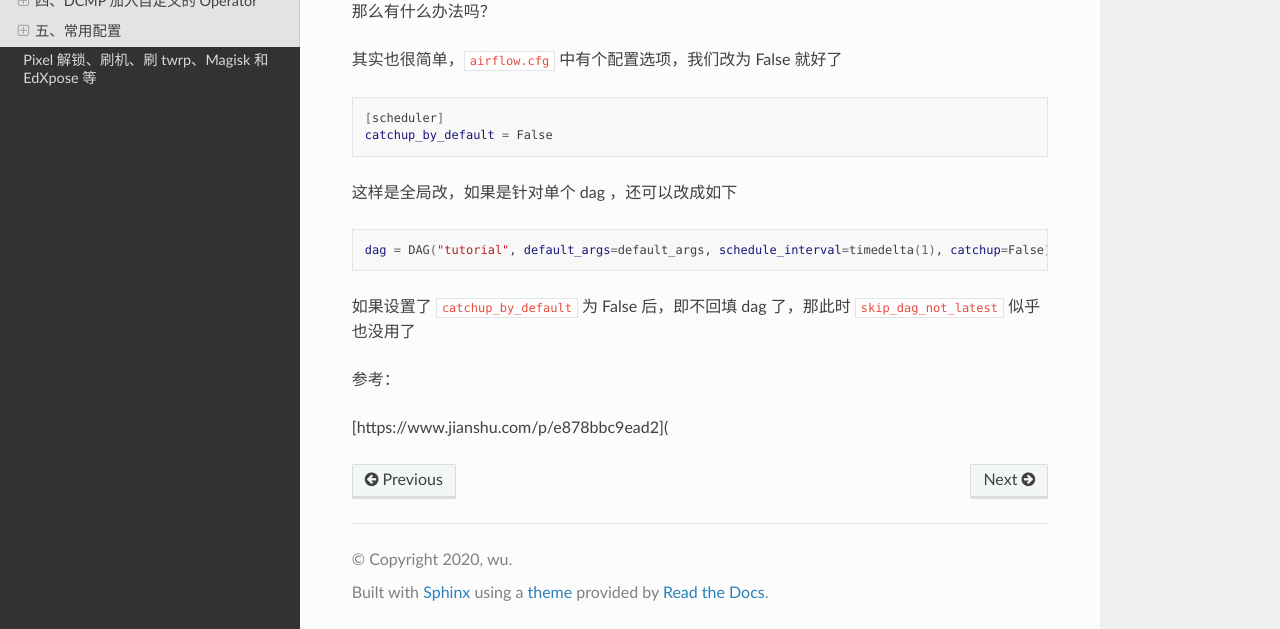
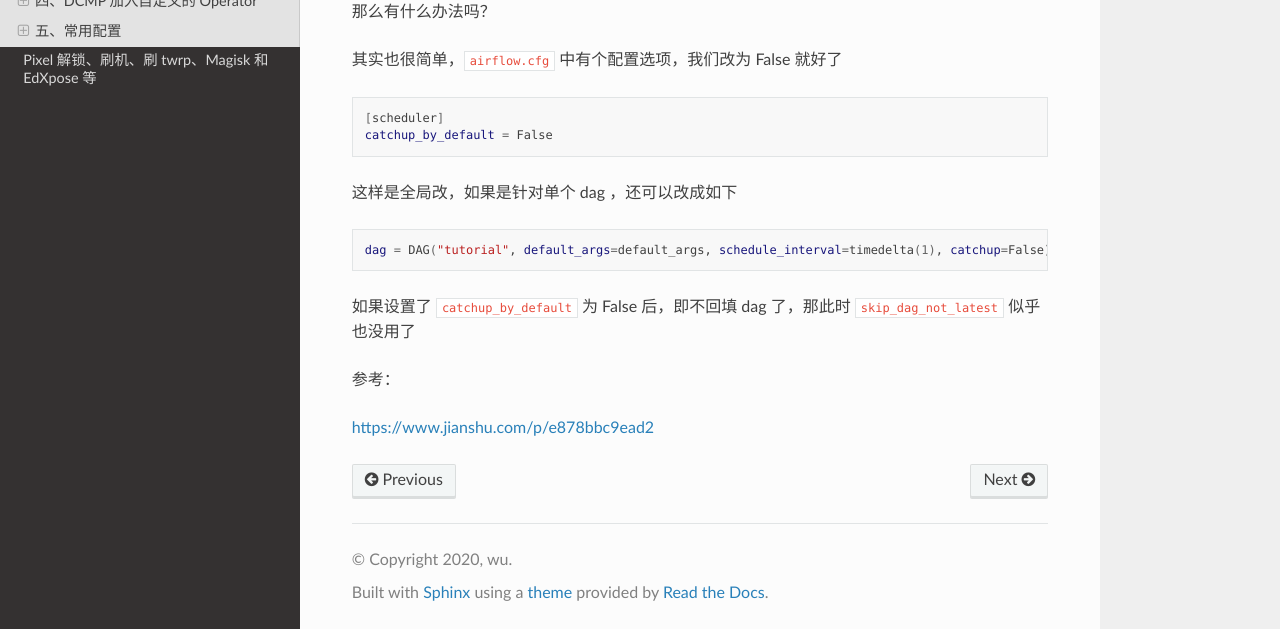
Before and after one commit to Joder5/my-cookbook, a Sphinx documentation site: the page built from source/dcmp.md, in a window 1280 px wide and 900 px high, scrolled down 14531 px, cut to the strip 271-900 px from the top of the window. Built offline with Sphinx 7.4.7 and the Read the Docs theme 2.0.0, drawn with Linux system fonts in a browser that asks for light colours; part of the change alters nothing that is shown.

```diff
--- a/source/dcmp.md
+++ b/source/dcmp.md
@@ -574,4 +574,4 @@ dag = DAG("tutorial", default_args=default_args, schedule_interval=timedelta(1),
 
 参考：
 
-[https://www.jianshu.com/p/e878bbc9ead2](
+[https://www.jianshu.com/p/e878bbc9ead2](https://www.jianshu.com/p/e878bbc9ead2)
```
Also changed, not shown: 4 other files.
